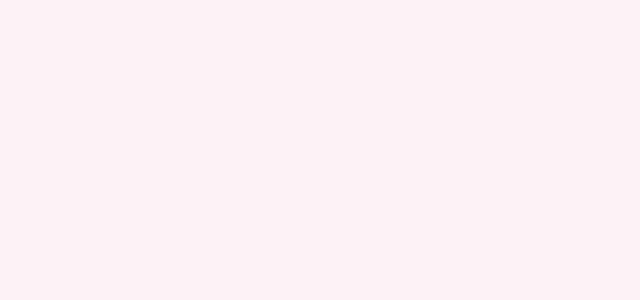
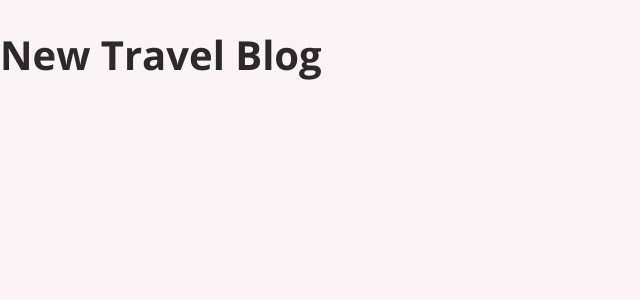
Before and after one commit to M4rt4M/MD-Bootcamp-2021, a React (Create React App) app in the folder session-12/react-demo/travel-blogger/: page /new-travel-blog in a window 1280 px wide. Shown: the top 300 px of the page, without its empty margins (0-640 px from the left). Built offline with nearby package versions, Linux system fonts and the light colour scheme.

Commit message:
added routing

```diff
--- a/session-12/react-demo/travel-blogger/src/App.js
+++ b/session-12/react-demo/travel-blogger/src/App.js
@@ -1,8 +1,27 @@
-import './App.css';
+import { Route, Switch } from 'react-router-dom';
+
+// bring in pages
+import AllTravelBlog from './pages/AllTravelBlog';
+import NewTravelBlog from './pages/NewTravelBlog';
+import BucketList from './pages/BucketList';
 
 function App() {
   return (
-    <div className="App"></div>
+    <div>
+      <Switch>
+      <Route path='/' exact>
+        <AllTravelBlog />
+      </Route>
+
+      <Route path='/new-travel-blog'>
+        <NewTravelBlog />
+      </Route>
+
+      <Route path='/bucket-list'>
+        <BucketList />
+      </Route>
+    </Switch>
+    </div>
   );
 };
 
--- a/session-12/react-demo/travel-blogger/src/index.js
+++ b/session-12/react-demo/travel-blogger/src/index.js
@@ -3,7 +3,11 @@ import ReactDOM from 'react-dom';
 import './index.css';
 import App from './App';
 
+import { BrowserRouter } from 'react-router-dom'; //for navigation
+
 ReactDOM.render(
-  <App />,
+  <BrowserRouter>
+    <App />
+  </BrowserRouter>,
   document.getElementById('root') // everything in APP tag goes in the root
 );
--- a/session-12/react-demo/travel-blogger/src/pages/AllTravelBlog.js
+++ b/session-12/react-demo/travel-blogger/src/pages/AllTravelBlog.js
@@ -0,0 +1,11 @@
+import React from 'react';
+
+const AllTravelBlog = () => {
+    return (
+        <div>
+            <h1>All Travel Blog</h1>
+        </div>
+    )
+};
+
+export default AllTravelBlog;
--- a/session-12/react-demo/travel-blogger/src/pages/BucketList.js
+++ b/session-12/react-demo/travel-blogger/src/pages/BucketList.js
@@ -0,0 +1,11 @@
+import React from 'react';
+
+const BucketList = () => {
+    return (
+        <div>
+           <h1>My Bucket List</h1>
+        </div>
+    )
+};
+
+export default BucketList;
--- a/session-12/react-demo/travel-blogger/src/pages/NewTravelBlog.js
+++ b/session-12/react-demo/travel-blogger/src/pages/NewTravelBlog.js
@@ -0,0 +1,11 @@
+import React from 'react';
+
+const NewTravelBlog = () => {
+    return (
+        <div>
+           <h1>New Travel Blog</h1>
+        </div>
+    )
+};
+
+export default NewTravelBlog;
```
